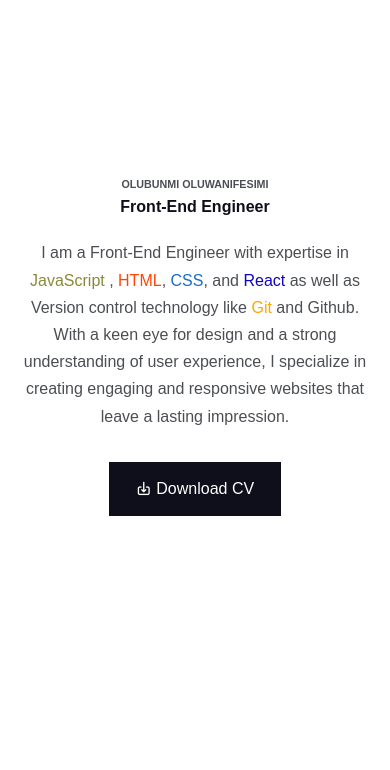
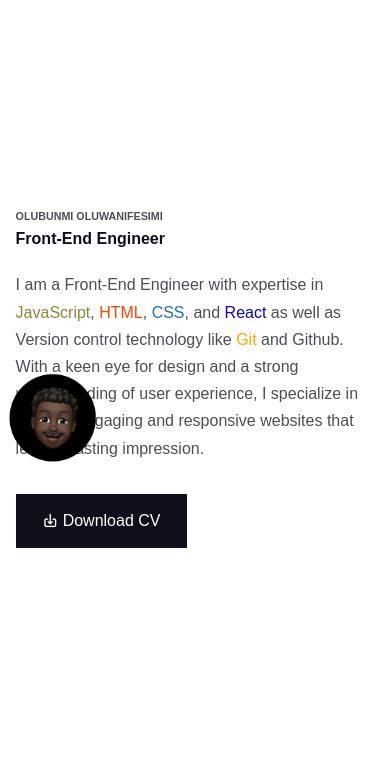
Before and after one commit to OLUBUNMII/portfolio, a plain HTML site: page index.html in a window 390 px wide. Shown: the part 74-844 px from the top of the page. Drawn offline with nearby package versions, Linux system fonts and the light colour scheme.

Commit message:
Responsive on all screens

```diff
--- a/style.css
+++ b/style.css
@@ -572,8 +572,17 @@ footer ul li a:hover:after {
     margin: 4rem 0;
   }
 
+
+
   .header__image{
-    display: none;
+    width: 20%;
+    position: absolute;
+    bottom: -6rem;
+    z-index: 1;
+    border-radius: 9999px;
+    margin-bottom: 460px;
+    margin-left: 250px;
+    margin-top: 295px;
   }
 
   header{
@@ -593,8 +602,7 @@ footer ul li a:hover:after {
   }
 
   .header__left{
-    text-align: center;
-    margin-bottom: 2rem;
+    margin-top: 5rem;
   }
 
   .header__left p{
@@ -629,3 +637,46 @@ footer ul li a:hover:after {
 
 
 }
+
+
+
+@media screen and (max-width: 425px){
+
+  .header__left{
+    margin-top: 2rem;
+  }
+
+  .header__image{
+    width: 25%;
+    position: absolute;
+    bottom: -6rem;
+    z-index: 1;
+    border-radius: 9999px;
+    margin-bottom: 510px;
+    margin-left: -0.5rem;
+    margin-top: 245px;
+  }
+
+}
+
+@media screen and (max-width: 320px){
+  .header__left{
+    margin-top: 1.7rem;
+  }
+
+  .header__image{
+    width: 30%;
+    position: absolute;
+    bottom: -6rem;
+    z-index: 1;
+    border-radius: 9999px;
+    margin-bottom: 520px;
+    margin-left: -0.5rem;
+    margin-top: 245px;
+  }
+
+  #portfolio{
+    background-color: white;
+  }
+
+}
```
Also changed, not shown: index.html (+1 -1 lines).
